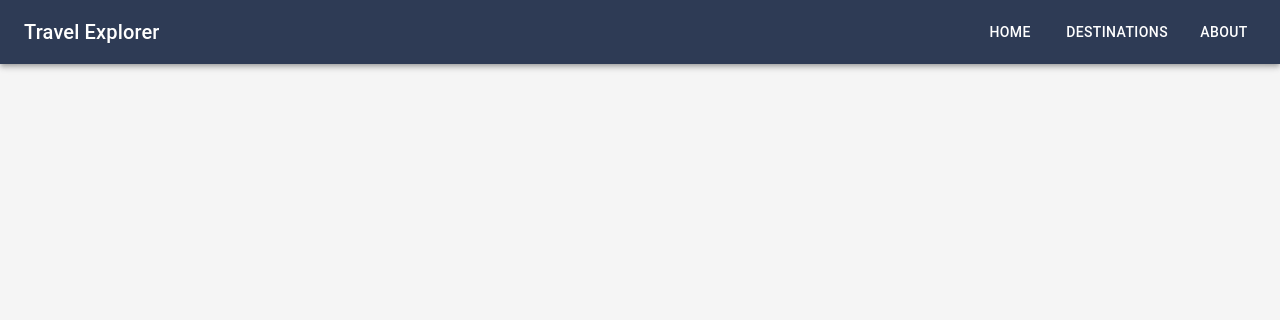
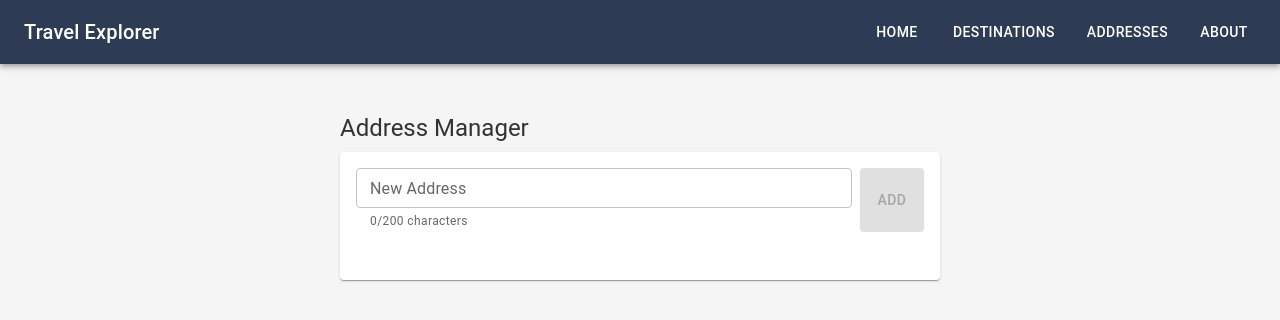
Before and after one commit to paulwoods/travel, a React (Vite) app in the folder client/: page /addresses in a window 1280 px wide. Shown: the top 320 px of the page. Built offline with nearby package versions, Linux system fonts and the light colour scheme.

Commit message:
feat(addresses): add address management component with CRUD operations

```diff
--- a/client/src/App.tsx
+++ b/client/src/App.tsx
@@ -1,6 +1,7 @@
 import { BrowserRouter as Router, Routes, Route, Link } from 'react-router-dom';
 import { AppBar, Toolbar, Typography, Container, Button, Box } from '@mui/material';
 import { styled } from '@mui/material/styles';
+import { AddressManager } from './components/AddressManager';
 
 // Styled components
 const StyledAppBar = styled(AppBar)(({ theme }) => ({
@@ -61,15 +62,34 @@ function App() {
               Travel Explorer
             </Typography>
             <Box>
-              <NavButton component={Link} to="/">
+              <Button
+                component={Link}
+                to="/"
+                sx={{ color: 'white', ml: 2 }}
+              >
                 Home
-              </NavButton>
-              <NavButton component={Link} to="/destinations">
+              </Button>
+              <Button
+                component={Link}
+                to="/destinations"
+                sx={{ color: 'white', ml: 2 }}
+              >
                 Destinations
-              </NavButton>
-              <NavButton component={Link} to="/about">
+              </Button>
+              <Button
+                component={Link}
+                to="/addresses"
+                sx={{ color: 'white', ml: 2 }}
+              >
+                Addresses
+              </Button>
+              <Button
+                component={Link}
+                to="/about"
+                sx={{ color: 'white', ml: 2 }}
+              >
                 About
-              </NavButton>
+              </Button>
             </Box>
           </StyledToolbar>
         </StyledAppBar>
@@ -77,6 +97,7 @@ function App() {
         <Routes>
           <Route path="/" element={<Home />} />
           <Route path="/destinations" element={<Destinations />} />
+          <Route path="/addresses" element={<AddressManager />} />
           <Route path="/about" element={<About />} />
         </Routes>
       </Box>
--- /dev/null
+++ b/client/src/components/AddressManager.tsx
@@ -0,0 +1,149 @@
+import { useState } from 'react';
+import {
+  Box,
+  TextField,
+  Button,
+  List,
+  ListItem,
+  ListItemText,
+  ListItemSecondaryAction,
+  IconButton,
+  Typography,
+  Paper,
+} from '@mui/material';
+import { Edit as EditIcon, Delete as DeleteIcon } from '@mui/icons-material';
+
+interface Address {
+  id: string;
+  text: string;
+}
+
+export const AddressManager = () => {
+  const [addresses, setAddresses] = useState<Address[]>([]);
+  const [newAddress, setNewAddress] = useState('');
+  const [editingId, setEditingId] = useState<string | null>(null);
+  const [editText, setEditText] = useState('');
+
+  const handleAddAddress = () => {
+    if (newAddress.trim() && newAddress.length <= 200) {
+      setAddresses([
+        ...addresses,
+        { id: Date.now().toString(), text: newAddress.trim() }
+      ]);
+      setNewAddress('');
+    }
+  };
+
+  const handleEditStart = (address: Address) => {
+    setEditingId(address.id);
+    setEditText(address.text);
+  };
+
+  const handleEditSave = () => {
+    if (editingId && editText.trim() && editText.length <= 200) {
+      setAddresses(addresses.map(addr =>
+        addr.id === editingId ? { ...addr, text: editText.trim() } : addr
+      ));
+      setEditingId(null);
+      setEditText('');
+    }
+  };
+
+  const handleDelete = (id: string) => {
+    setAddresses(addresses.filter(addr => addr.id !== id));
+  };
+
+  return (
+    <Box sx={{ maxWidth: 600, mx: 'auto', mt: 4, p: 2 }}>
+      <Typography variant="h5" gutterBottom>
+        Address Manager
+      </Typography>
+
+      <Paper sx={{ p: 2, mb: 2 }}>
+        <Box sx={{ display: 'flex', gap: 1, mb: 2 }}>
+          <TextField
+            fullWidth
+            label="New Address"
+            value={newAddress}
+            onChange={(e) => setNewAddress(e.target.value)}
+            error={newAddress.length > 200}
+            helperText={`${newAddress.length}/200 characters`}
+            size="small"
+          />
+          <Button
+            variant="contained"
+            onClick={handleAddAddress}
+            disabled={!newAddress.trim() || newAddress.length > 200}
+          >
+            Add
+          </Button>
+        </Box>
+
+        <List>
+          {addresses.map((address) => (
+            <ListItem
+              key={address.id}
+              sx={{
+                bgcolor: 'background.paper',
+                mb: 1,
+                borderRadius: 1,
+                border: '1px solid',
+                borderColor: 'divider',
+              }}
+            >
+              {editingId === address.id ? (
+                <Box sx={{ display: 'flex', gap: 1, width: '100%' }}>
+                  <TextField
+                    fullWidth
+                    value={editText}
+                    onChange={(e) => setEditText(e.target.value)}
+                    error={editText.length > 200}
+                    helperText={`${editText.length}/200 characters`}
+                    size="small"
+                  />
+                  <Button
+                    variant="contained"
+                    onClick={handleEditSave}
+                    disabled={!editText.trim() || editText.length > 200}
+                  >
+                    Save
+                  </Button>
+                  <Button
+                    variant="outlined"
+                    onClick={() => {
+                      setEditingId(null);
+                      setEditText('');
+                    }}
+                  >
+                    Cancel
+                  </Button>
+                </Box>
+              ) : (
+                <>
+                  <ListItemText primary={address.text} />
+                  <ListItemSecondaryAction>
+                    <IconButton
+                      edge="end"
+                      aria-label="edit"
+                      onClick={() => handleEditStart(address)}
+                      sx={{ mr: 1 }}
+                    >
+                      <EditIcon />
+                    </IconButton>
+                    <IconButton
+                      edge="end"
+                      aria-label="delete"
+                      onClick={() => handleDelete(address.id)}
+                    >
+                      <DeleteIcon />
+                    </IconButton>
+                  </ListItemSecondaryAction>
+                </>
+              )}
+            </ListItem>
+          ))}
+        </List>
+      </Paper>
+    </Box>
+  );
+};
```
